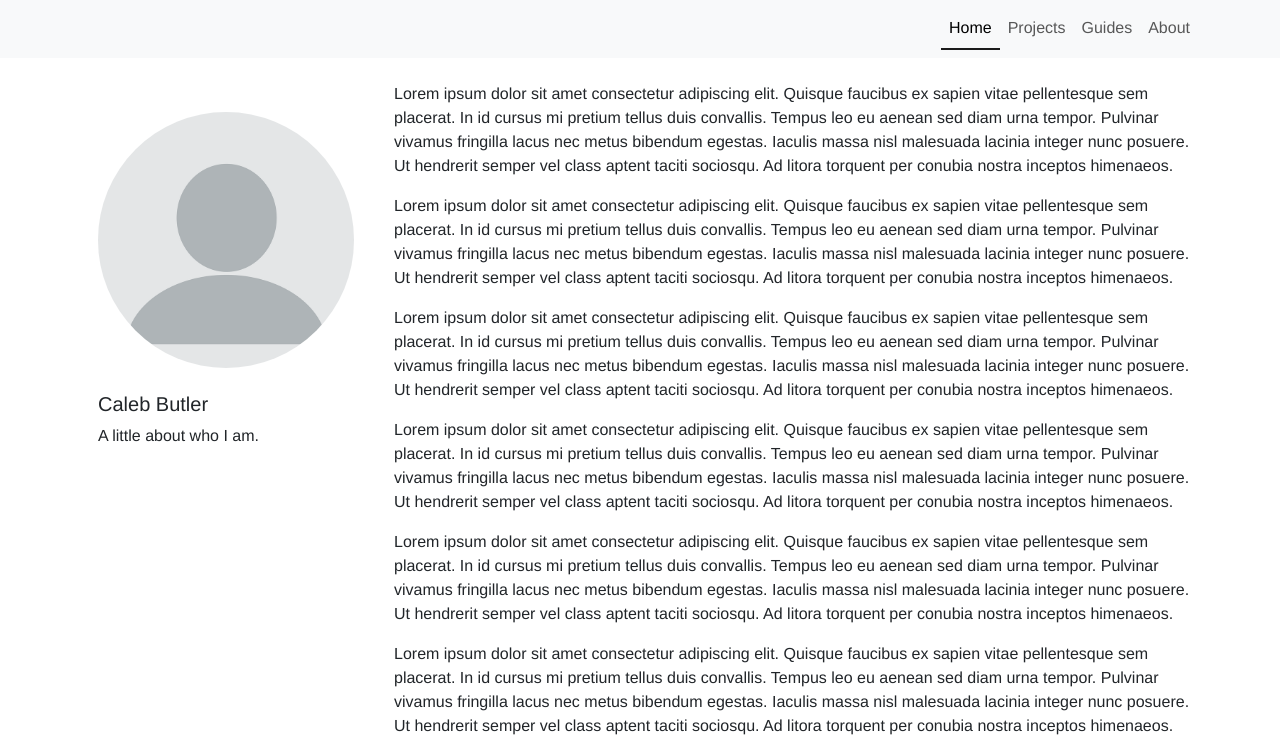
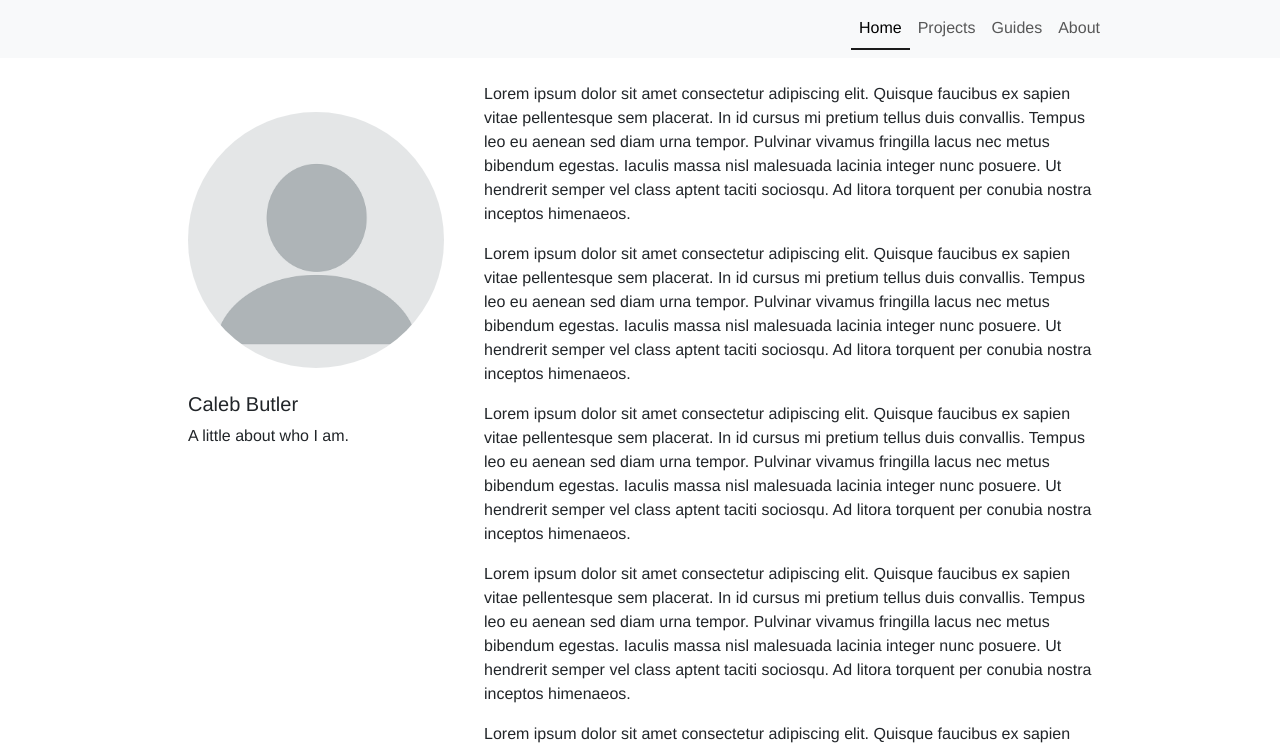
Before and after one commit to calebabutler/personal-website, a React (Vite) app: page / in a window 1280 px wide. Shown: the top 749 px of the page. Built offline with nearby package versions, Linux system fonts and the light colour scheme.

Commit message:
Make container have a max size of 960px

```diff
--- a/src/App.css
+++ b/src/App.css
@@ -10,6 +10,10 @@ body {
     animation: fadeIn 0.5s linear !important;
 }
 
+.container {
+    max-width: 960px;
+}
+
 @keyframes fadeIn {
     0% {
         opacity: 0;
```
